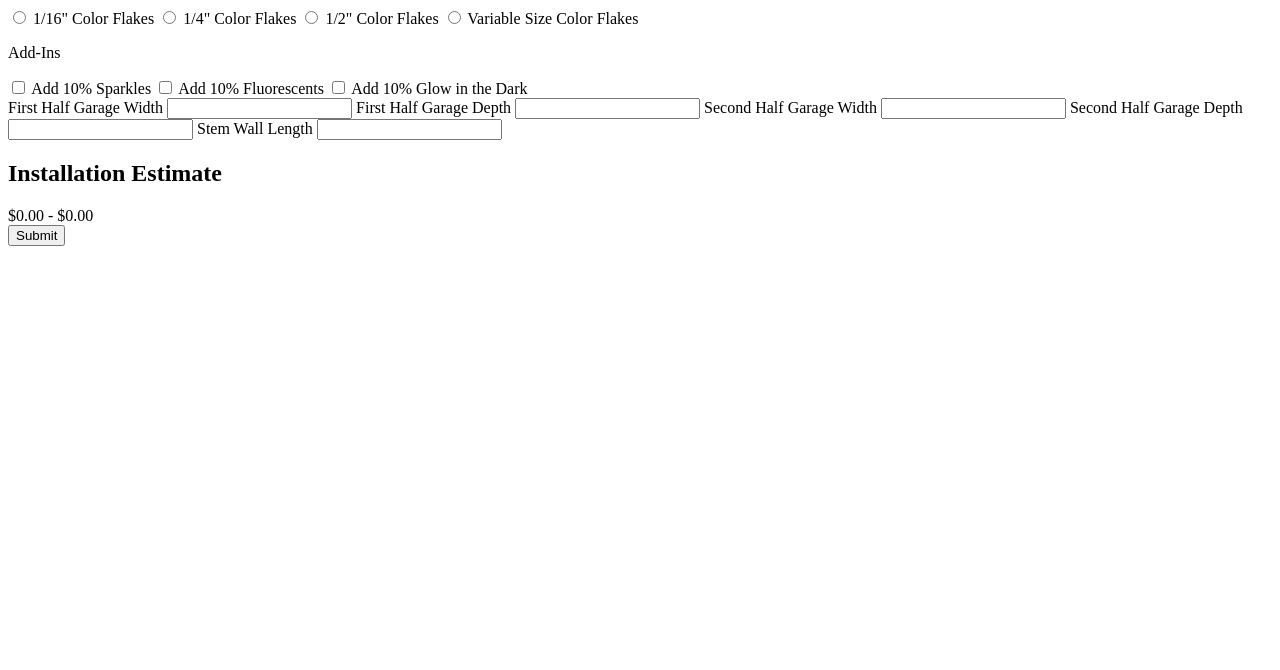
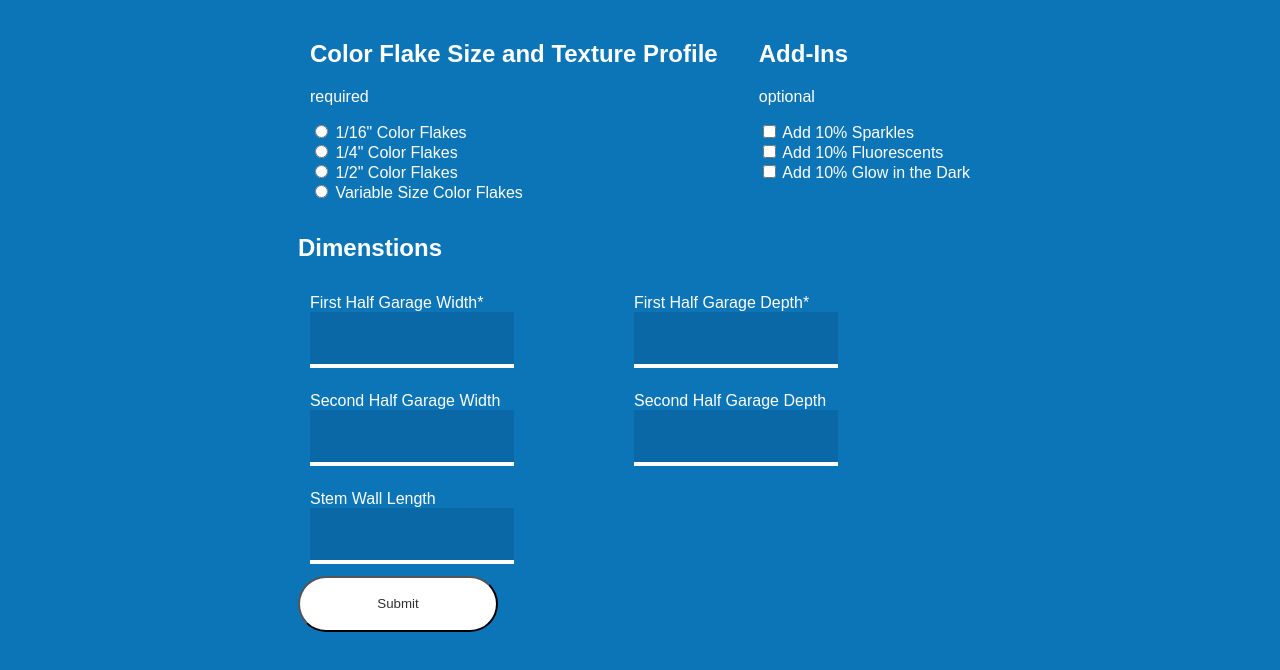
Before and after one commit to scottknight7/flooring-calculator, a plain HTML site: page index.html in a window 1280 px wide. Drawn offline with Linux system fonts and the light colour scheme.

Commit message:
working POC

```diff
--- a/index.css
+++ b/index.css
@@ -0,0 +1,96 @@
+html {
+	margin: 0 auto;
+	background: #0c75b8;
+	color: #ffffff;
+	max-width: 700px;
+	font-family: 'ihnerit', sans-serif;
+}
+
+.dimension-label {
+	display: block;
+	width: 300px;
+}
+
+.dimension-inner-container {
+	display: flex;
+	flex-direction: column;
+	padding: 12px;
+}
+
+.dimension-outer-container {
+	display: flex;
+}
+
+.dimension-input {
+	width: 200px;
+	height: 50px;
+	background: #0968a5;
+	border: none;
+	border-bottom: 4px solid #ffffff;
+	color: #ffffff;
+}
+
+.dimension-input:focus {
+	outline: none;
+	border: 1px solid #ffffff;
+	border-bottom: 4px solid #ffffff;
+}
+
+.selection-container {
+	display: flex;
+	flex-direction: row;
+	padding: 12px;
+	justify-content: space-between;
+}
+
+button {
+	background: #ffffff;
+	color: rgb(48, 48, 48);
+	min-height: 56px;
+	border-radius: 48px;
+	min-width: 200px;
+}
+.estimate-container {
+	display: flex;
+	/* flex-direction: row; */
+}
+
+.total-container {
+	display: flex;
+	align-items: center;
+	font-size: 20px;
+	padding-left: 24px;
+}
+
+@media (max-width: 700px) {
+	html {
+		max-width: 100%;
+	}
+	.selection-container {
+		display: flex;
+		flex-direction: column;
+	}
+
+	.dimension-outer-container {
+		display: flex;
+		flex-direction: column;
+	}
+
+	.estimate-container {
+		flex-direction: column;
+	}
+
+	.total-container {
+		padding-left: 0;
+		justify-content: center;
+		margin-top: 24px;
+	}
+
+	h2 {
+		text-align: center;
+	}
+
+	.dimension-input {
+		width: 100%;
+	}
+}
--- a/index.html
+++ b/index.html
@@ -6,52 +6,158 @@
 		<meta name="viewport" content="width=device-width, initial-scale=1.0" />
 		<title>Document</title>
 		<link rel="stylesheet" href="./index.css" />
-		<script src="./index.js"></script>
+		<!-- <script src="./index.js"></script> -->
 	</head>
 	<body>
-		<form>
-			<section>
-				<input type="radio" id="sixteenthFlake" name="flake"  onInput="handleFlakeChange('sixteenthFlake')" />
+		<section class="selection-container">
+			<div>
+				<h2>Color Flake Size and Texture Profile</h2>
+				<p>required</p>
+				<div class="">
+					<input
+						type="radio"
+						id="sixteenthFlake"
+						name="flake"
+						onInput="handleFlakeChange('sixteenthFlake')"
+						required
+					/>
 					<label for="flakeChoice1">1/16" Color Flakes</label>
-
-				<input type="radio" id="fourthFlake" name="flake" onInput="handleFlakeChange('fourthFlake')"/>
+				</div>
+				<div class="">
+					<input
+						type="radio"
+						id="fourthFlake"
+						name="flake"
+						onInput="handleFlakeChange('fourthFlake')"
+					/>
 					<label for="flakeChoice2">1/4" Color Flakes</label>
-
-				<input type="radio" id="halfFlake" name="flake" onInput="handleFlakeChange('halfFlake')"/>
+				</div>
+				<div class="">
+					<input
+						type="radio"
+						id="halfFlake"
+						name="flake"
+						onInput="handleFlakeChange('halfFlake')"
+					/>
 					<label for="flakeChoice3">1/2" Color Flakes</label>
-
-				<input type="radio" id="variableFlake" name="flake" onInput="handleFlakeChange('variableFlake')"/>
+				</div>
+				<div class="">
+					<input
+						type="radio"
+						id="variableFlake"
+						name="flake"
+						onInput="handleFlakeChange('variableFlake')"
+					/>
 					<label for="flakeChoice4">Variable Size Color Flakes</label>
+				</div>
+			</div>
+			<div>
+				<h2>Add-Ins</h2>
+				<p>optional</p>
+				<div>
+					<input
+						type="checkbox"
+						id="sparkles"
+						name="addIn"
+						onChange="handleAddInsChange('sparkles')"
+					/>
+					<label for="addIn1">Add 10% Sparkles</label>
+				</div>
+				<div>
+					<input
+						type="checkbox"
+						id="fluorescents"
+						name="addIn"
+						onChange="handleAddInsChange('fluorescents')"
+					/>
+					<label for="addIn2">Add 10% Fluorescents</label>
+				</div>
+				<div>
+					<input
+						type="checkbox"
+						id="glowInTheDark"
+						name="addIn"
+						onChange="handleAddInsChange('glowInTheDark')"
+					/>
+					<label for="addIn3">Add 10% Glow in the Dark</label>
+				</div>
+			</div>
 		</section>
 		<section>
-				<p>Add-Ins</p>
-				<input type="checkbox" id="sparkles" name="addIn"  onChange="handleAddInsChange('sparkles')" />
-				<label for="addIn1">Add 10% Sparkles</label>
-				<input type="checkbox" id="fluorescents" name="addIn" onChange="handleAddInsChange('fluorescents')" />
-				<label for="addIn2">Add 10% Fluorescents</label>
-				<input type="checkbox" id="glowInTheDark" name="addIn" onChange="handleAddInsChange('glowInTheDark')" />
-				<label for="addIn3">Add 10% Glow in the Dark</label>
+			<h2>Dimenstions</h2>
+			<div class="dimension-outer-container">
+				<div class="dimension-inner-container">
+					<label class="dimension-label">First Half Garage Width<span>*</span></label>
+					<input
+						class="dimension-input"
+						type="tel"
+						id="firstHalfWidth"
+						name="1stHalfWidth"
+						onInput="handleDimensionChange('firstHalfWidth')"
+						maxlength="3"
+					/>
+				</div>
+				<div class="dimension-inner-container">
+					<label class="dimension-label">First Half Garage Depth<span>*</span></label>
+					<input
+						class="dimension-input"
+						type="tel"
+						id="firstHalfDepth"
+						name="1stHalfDepth"
+						onInput="handleDimensionChange('firstHalfDepth')"
+						maxlength="3"
+					/>
+				</div>
+			</div>
+			<div class="dimension-outer-container">
+				<div class="dimension-inner-container">
+					<label class="dimension-label">Second Half Garage Width</label>
+					<input
+						class="dimension-input"
+						type="tel"
+						id="secondHalfWidth"
+						name="2ndHalfWidth"
+						onInput="handleDimensionChange('secondHalfWidth')"
+						pattern="[0-9]+"
+						maxlength="3"
+					/>
+				</div>
+				<div class="dimension-inner-container">
+					<label class="dimension-label">Second Half Garage Depth</label>
+					<input
+						class="dimension-input"
+						type="tel"
+						id="secondHalfDepth"
+						name="2ndHalfDepth"
+						onInput="handleDimensionChange('secondHalfDepth')"
+						pattern="[0-9]+"
+						maxlength="3"
+					/>
+				</div>
+			</div>
+			<div class="dimension-inner-container">
+				<label class="dimension-label">Stem Wall Length</label>
+				<input
+					class="dimension-input"
+					type="tel"
+					id="stemWallLength"
+					name="stemWallLength"
+					onInput="handleDimensionChange('stemWallLength')"
+					pattern="[0-9]+"
+					maxlength="3"
+				/>
+			</div>
 		</section>
 		<section>
-        <label>First Half Garage Width</label>
-        <input type="tel" id="firstHalfWidth" name="1stHalfWidth"  onInput="handleDimensionChange('firstHalfWidth')" pattern="[0-9]+" maxlength="3" />
-        <label>First Half Garage Depth</label>
-        <input type="tel" id="firstHalfDepth" name="1stHalfDepth"  onInput="handleDimensionChange('firstHalfDepth')" pattern="[0-9]+" maxlength="3" />
-        <label>Second Half Garage Width</label>
-        <input type="tel" id="secondHalfWidth" name="2ndHalfWidth"  onInput="handleDimensionChange('secondHalfWidth')" pattern="[0-9]+" maxlength="3" />
-        <label>Second Half Garage Depth</label>
-        <input type="tel" id="secondHalfDepth" name="2ndHalfDepth"  onInput="handleDimensionChange('secondHalfDepth')" pattern="[0-9]+" maxlength="3" />
-        <label>Stem Wall Length</label>
-        <input type="tel" id="stemWallLength" name="stemWallLength" onInput="handleDimensionChange('stemWallLength')" pattern="[0-9]+" maxlength="3"  />
-		</form>
-    <section class="esitmate">
-      <h2>
-        Installation Estimate
-      </h2>
-        <span id="estimateLow">$0.00</span>
-        <span>-</span>
-        <span id="estimateHigh">$0.00</span>
+			<div class="estimate-container">
+				<button id="submit" type="button">Submit</button>
+				<div class="total-container">
+					<span id="tenPercentBelow"></span>
+					<span id="dash"></span>
+					<span id="tenPercentAbove"></span>
+				</div>
+			</div>
 		</section>
-    <button id="button">Submit</button>
 	</body>
+	<script src="./index.js"></script>
 </html>
--- a/index.js
+++ b/index.js
@@ -27,7 +27,21 @@ const addInPrices = {
 
 let selectedFlake;
 
+const button = document.getElementById('submit');
+const tenPercentBelow = document.getElementById('tenPercentBelow');
+const tenPercentAbove = document.getElementById('tenPercentAbove');
+const dash = document.getElementById('dash');
+const sixteenthFlake = document.getElementById('sixteenthFlake');
+const handleSubmit = (e) => {
+	console.log('submit fired', sixteenthFlake.checkValidity());
+	// e.preventDefault();
+	sixteenthFlake.checkValidity();
+	calculate();
+};
+button.addEventListener('click', () => handleSubmit());
+console.log(button);
 const calculate = () => {
+	console.log('submit fired');
 	const sparkle = hasAddIns.sparkles ? addInPrices.sparkles : 0;
 	const fluorescents = hasAddIns.fluorescents ? addInPrices.fluorescents : 0;
 	const glowInTheDark = hasAddIns.glowInTheDark ? addInPrices.glowInTheDark : 0;
@@ -49,26 +63,30 @@ const calculate = () => {
 	const totalBaseCost = (flakePrice + addInCost) * tax;
 	const stemWallCost = stemWallLength * (flakePrice + addInCost);
 	const total = dimensionTotal * totalBaseCost + stemWallCost;
+	const tenPercentBelowCost = Math.ceil((total * 0.9) / 10) * 10;
+	const tenPercentAboveCost = Math.ceil((total * 1.1) / 10) * 10;
+
+	console.log(tenPercentBelowCost, tenPercentAboveCost);
+
+	// display
+	tenPercentBelow.innerHTML = `$${tenPercentBelowCost.toFixed(0)}`;
+	tenPercentAbove.innerHTML = `$${tenPercentAboveCost.toFixed(0)}`;
+	dash.innerHTML = '-';
 
 	console.log({ dimensionTotal, totalBaseCost, stemWallCost, total });
 };
 
 const handleFlakeChange = (input) => {
 	selectedFlake = input;
-	calculate();
 };
 
 const handleAddInsChange = (input) => {
 	const inputEl = document.getElementById(input);
 	hasAddIns[inputEl.id] = inputEl.checked;
-	calculate();
 };
 
 const handleDimensionChange = (input) => {
 	const inputEl = document.getElementById(input);
 	inputEl.value = inputEl.value.replace(/[^0-9.]/g, '').replace(/(\..*)\./g, '$1');
 	dimensions[inputEl.id] = parseInt(inputEl.value) || 0;
-	calculate();
 };
-
-// console.log(radioButtons);
```
Lines whose indentation alone changed are shown as unchanged.
